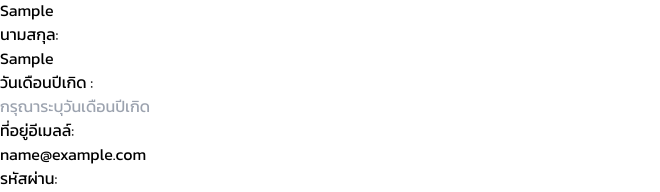
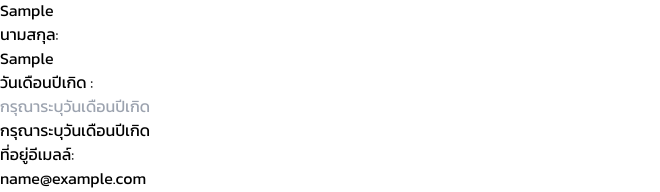
Before and after one commit to kittiumnatsomboon/Dailyprotion, a React (Vite) app: page /register in a window 1280 px wide. Both pictures are taken after typing "Sample", "Sample", "Sample", "name@example.com", "Sample123", "Sample123" into the empty fields and a click on the button "สมัครสมาชิก". Shown: the part 452-644 px from the top of the page, without its empty margins (0-660 px from the left). Built offline with nearby package versions, Linux system fonts and the light colour scheme; no server answers; a web font is replaced by a local one.

Commit message:
no message

```diff
--- a/src/Pages/Register.jsx
+++ b/src/Pages/Register.jsx
@@ -22,8 +22,10 @@ const SignupSchema = Yup.object().shape({
         .required('กรุณาระบุรหัสผ่าน')
         .matches(/[A-Z]/, 'รหัสผ่านต้องมีอักษรตัวใหญ่.')
         .matches(/[0-9]/, 'รหัสผ่านต้องมีตัวเลข.'),
-    Dateofbirth: Yup.date()
-        .typeError('รูปแบบวันเดือนปีผิด'),
+    Dateofbirth: Yup
+        .date()
+        .nullable()
+        .required('กรุณาระบุวันเดือนปีเกิด'),
     confirmpassword: Yup.string()
         .min(8, 'รหัสผ่านขั้นต่ำ 8 ตัวอักษร')
         .required('กรุณาระบุรหัสผ่าน')
@@ -57,14 +59,14 @@ export default function Register() {
                         <div></div>
                         <div className="p-8">
                             <Formik
-                                initialValues={{ firstname: '',lastname: '', Dateofbirth: '', email: '', password: '', confirmpassword: '' }}
+                                initialValues={{ firstname: '', lastname: '', Dateofbirth: null, email: '', password: '', confirmpassword: '' }}
                                 validationSchema={SignupSchema} // Pass the schema here
                                 onSubmit={async (values, { setSubmitting }) => {
                                     // Handle form submission
-                                    const res = await fetch('http://localhost:5000/api/register/',{
-                                        method:'POST',
+                                    const res = await fetch('http://localhost:5000/api/register/', {
+                                        method: 'POST',
                                         headers: {
-                                        'Content-Type': 'application/json', // บอกเซิร์ฟเวอร์ว่าส่งข้อมูล JSON
+                                            'Content-Type': 'application/json', // บอกเซิร์ฟเวอร์ว่าส่งข้อมูล JSON
                                         },
                                         body: JSON.stringify(values)
                                     })
@@ -126,10 +128,15 @@ export default function Register() {
                                                     }
                                                     dateFormat="yyyy-MM-dd"
                                                     name="Dateofbirth"
+                                                    onBlur={() => {
+                                                        setFieldTouched('Dateofbirth', true);
+                                                    }}
                                                 />
-                                                {errors.Dateofbirth && touched.Dateofbirth ? (
-                                                    <div className="text-red-500">{errors.Dateofbirth}</div>
-                                                ) : null}
+                                                {touched.Dateofbirth && errors.Dateofbirth && (
+                                                    <div className="text-red-500 text-sm mt-1">
+                                                        {errors.Dateofbirth}
+                                                    </div>
+                                                )}
                                             </div>
                                             <div className="">
                                                 <p className="text-white">ที่อยู่อีเมลล์:</p>
@@ -176,7 +183,7 @@ export default function Register() {
                                                 <div className="text-red-500">{errors.confirmpassword}</div>
                                             ) : null}
                                             <div className="pb-2 text-center text-green-500">
-                                                    {message}
+                                                {message}
                                                 <Button name="btnregister" type="submit">
                                                     สมัครสมาชิก
                                                 </Button>
```
Also changed, not shown: 1 other file (tests, documents, lock files or other folders).
